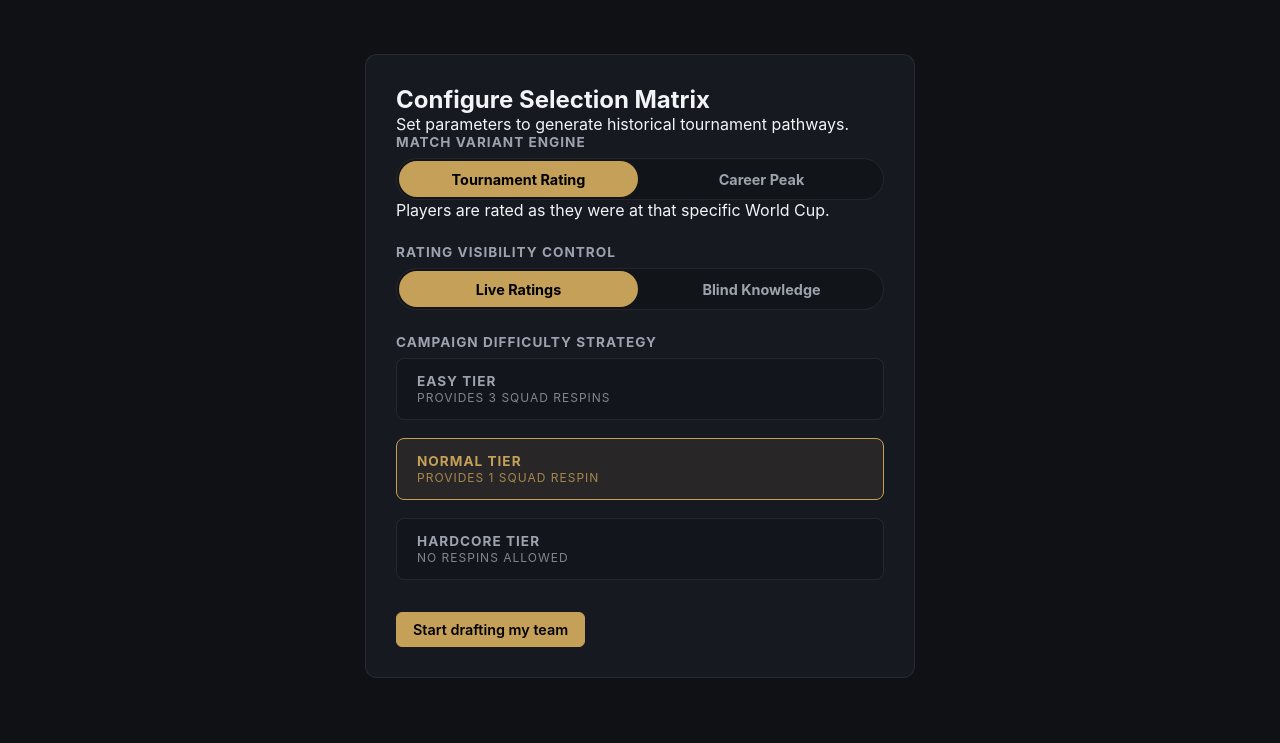
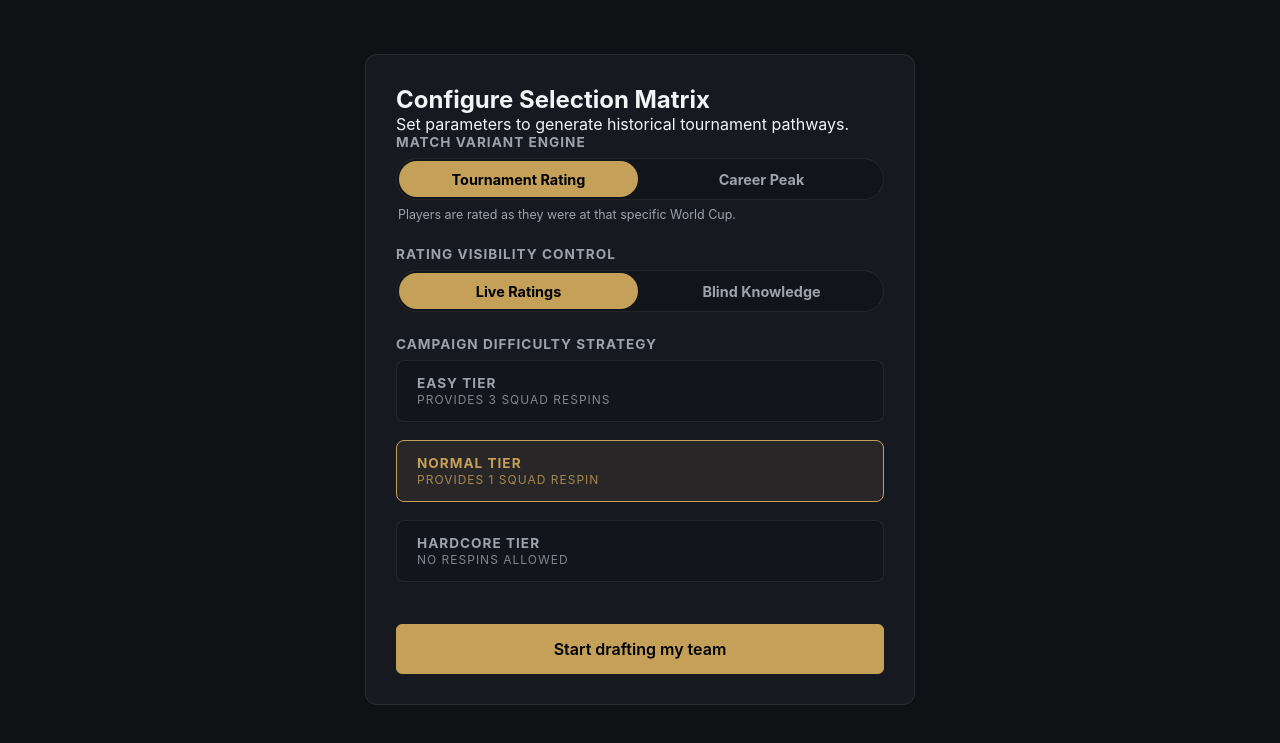
Before and after one commit to sjwickes9/rugby-draft-sim, a plain HTML site: page index.html in a window 1280 px wide. Shown: the part 81-824 px from the top of the page. Drawn offline with Linux system fonts and the light colour scheme.

Commit message:
Update style.css

```diff
--- a/style.css
+++ b/style.css
@@ -83,6 +83,14 @@ button:disabled, button.disabled {
     border-color: var(--brand-gold-hover);
 }
 
+/* Full-width primary button variant (setup screen CTA) */
+.btn-full {
+    width: 100%;
+    padding: 14px;
+    margin-top: 10px;
+    font-size: 1rem;
+}
+
 /* Configurations & Options Toggle Elements */
 .card-container {
     max-width: 550px;
@@ -101,6 +109,14 @@ button:disabled, button.disabled {
     margin-bottom: 8px;
     color: var(--text-muted);
     font-weight: 700;
+}
+
+/* Slider hint text */
+.control-hint {
+    font-size: 0.78rem;
+    color: var(--text-muted);
+    margin-top: 7px;
+    padding-left: 2px;
 }
 
 /* Sliding Toggle Tracks */
```
